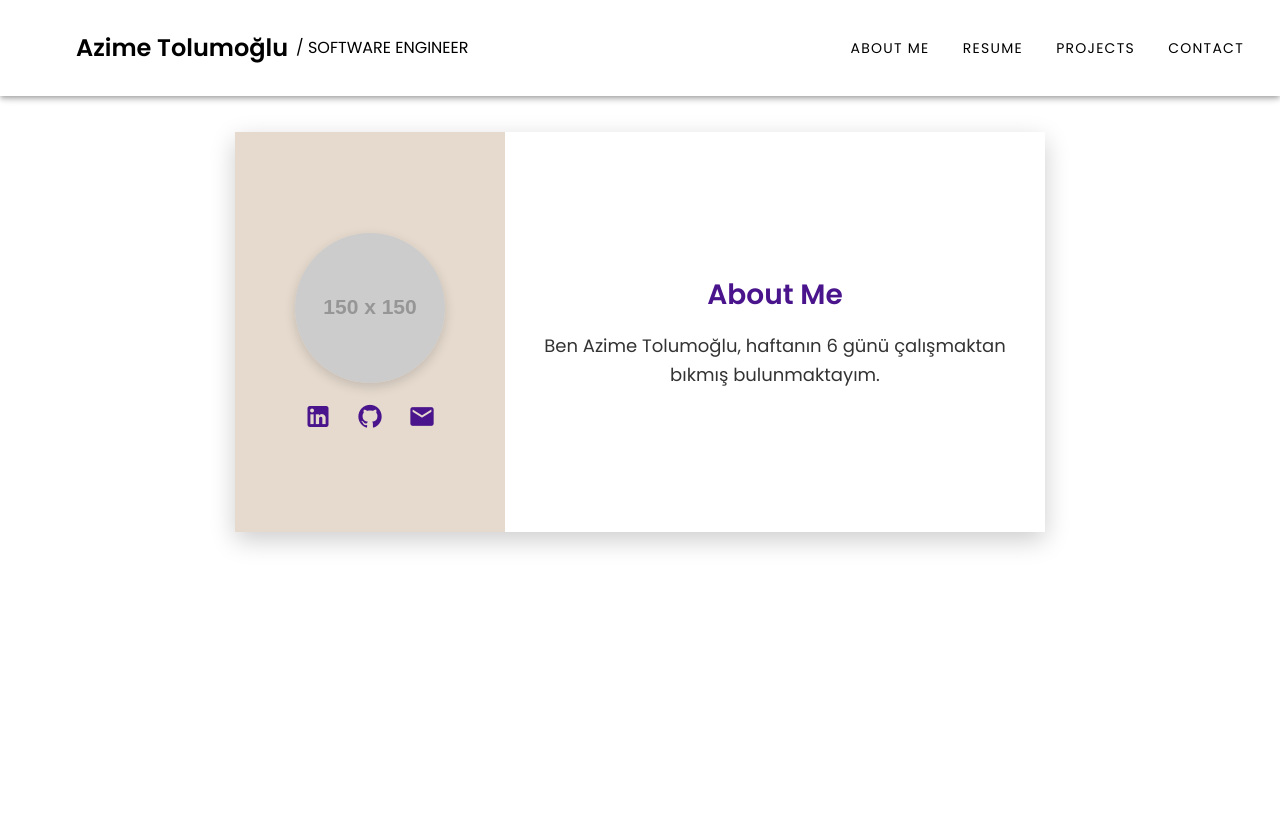
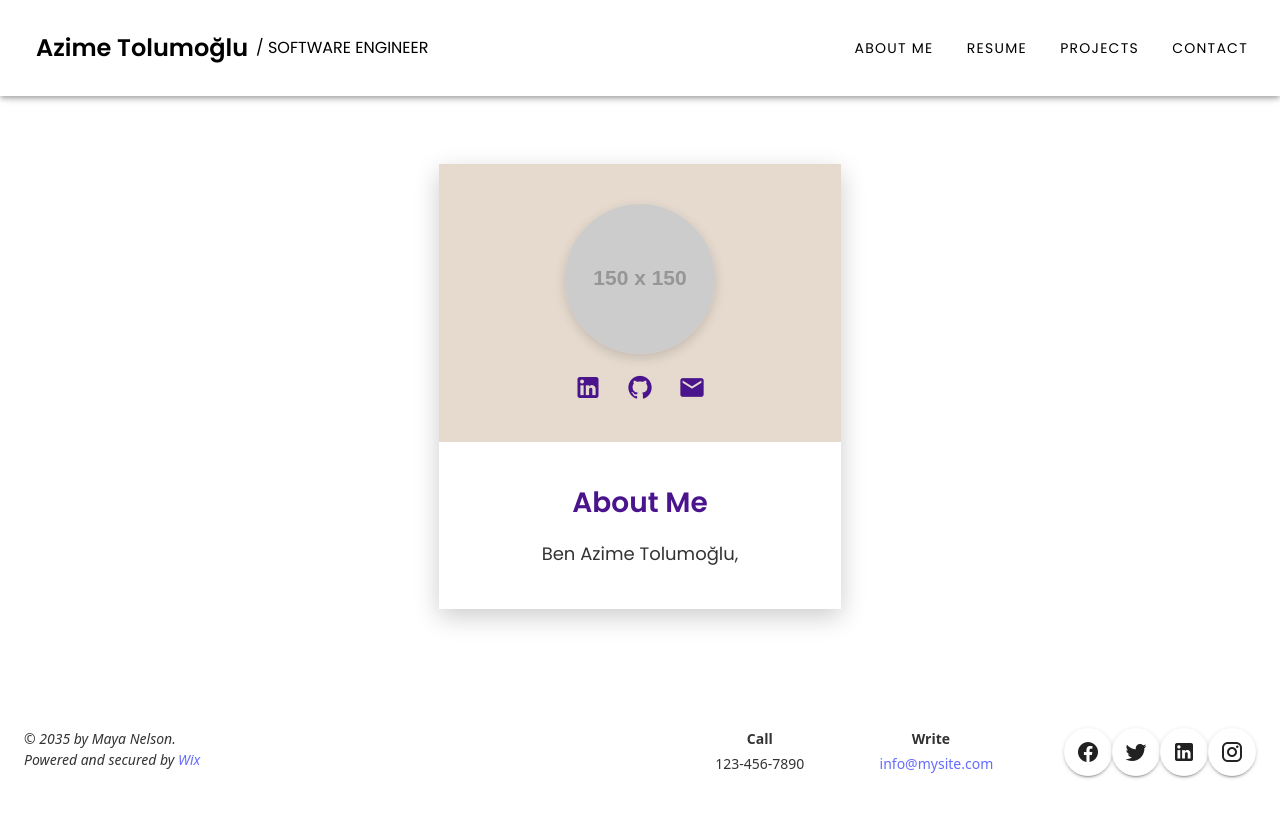
Before and after one commit to TOLUMOGLU/VUeMyWeb, a Vue app: page / in a window 1280 px wide. Shown: the top 818 px of the page. Built offline with nearby package versions, Linux system fonts and the light colour scheme.

Commit message:
header mıobil and footer somp add.

```diff
--- a/src/App.vue
+++ b/src/App.vue
@@ -25,18 +25,22 @@
       style="min-height: 600px; padding: 40px;">
       <AboutMe />
     </section>
+    <FooterComp />
   </v-app>
 </template>
 
 <script>
 import HeaderComponent from './components/Header.vue'
 import AboutMe from './components/AboutMe.vue'
+import FooterComp from './components/Footer.vue'
+
 
 export default {
   name: 'App',
   components: {
     HeaderComponent,
-    AboutMe
+    AboutMe,
+    FooterComp
   },
   data() {
     return {
--- a/src/components/AboutMe.vue
+++ b/src/components/AboutMe.vue
@@ -21,7 +21,7 @@
     <div class="right-side">
       <h2>About Me</h2>
       <p>
-        Ben Azime Tolumoğlu, haftanın 6 günü çalışmaktan bıkmış bulunmaktayım.
+        Ben Azime Tolumoğlu,
       </p>
     </div>
   </div>
--- /dev/null
+++ b/src/components/Footer.vue
@@ -0,0 +1,76 @@
+<template>
+  <v-footer
+    color="white"
+    app
+    class="pa-6"
+  >
+    <v-row
+      justify="space-between"
+      class="text-left"
+      style="width: 100%"
+      no-gutters
+    >
+      <v-col cols="12" md="6" class="footer-left">
+        <div>© 2035 by Maya Nelson.</div>
+        <div>Powered and secured by <a href="https://www.wix.com" target="_blank" rel="noopener">Wix</a></div>
+      </v-col>
+
+      <v-col cols="12" md="1" class="footer-center">
+        <div><strong>Call</strong></div>
+        <div>123-456-7890</div>
+      </v-col>
+
+      <v-col cols="12" md="1" class="footer-center">
+        <div><strong>Write</strong></div>
+        <div><a href="mailto:info@mysite.com">info@mysite.com</a></div>
+      </v-col>
+
+      <v-col cols="12" md="2" class="footer-right d-flex align-center justify-end">
+        <v-btn icon href="https://facebook.com" target="_blank" rel="noopener">
+          <v-icon>mdi-facebook</v-icon>
+        </v-btn>
+        <v-btn icon href="https://twitter.com" target="_blank" rel="noopener">
+          <v-icon>mdi-twitter</v-icon>
+        </v-btn>
+        <v-btn icon href="https://linkedin.com" target="_blank" rel="noopener">
+          <v-icon>mdi-linkedin</v-icon>
+        </v-btn>
+        <v-btn icon href="https://instagram.com" target="_blank" rel="noopener">
+          <v-icon>mdi-instagram</v-icon>
+        </v-btn>
+      </v-col>
+    </v-row>
+  </v-footer>
+</template>
+
+<script setup>
+</script>
+
+<style scoped>
+.footer-left {
+  font-size: 14px;
+  font-style: italic;
+  color: #333;
+}
+
+.footer-center {
+  font-size: 14px;
+  color: #333;
+  text-align: center;
+
+}
+
+.footer-center strong {
+  display: block;
+  margin-bottom: 4px;
+}
+
+.footer-right v-btn {
+  margin-left: 8px;
+  color: #333;
+}
+
+.footer-right v-btn:hover {
+  color: #673ab7;
+}
+</style>
--- a/src/components/Header.vue
+++ b/src/components/Header.vue
@@ -1,18 +1,65 @@
 <template>
+  <v-container fluid>
     <v-app-bar app color="white" class="pa-4">
-    <div class="title-container pa-10">
+      <v-row class="align-center" style="width: 100%" no-gutters>
+        <v-col cols="8" md="4" class="d-flex align-center">
+          <div class="title-container">
             <span class="name">Azime Tolumoğlu</span>
             <span class="subtitle">/ SOFTWARE ENGINEER</span>
           </div>
+        </v-col>
 
-    <v-spacer></v-spacer>
-
+        <v-col
+          cols="4"
+          md="8"
+          class="d-none d-md-flex justify-end align-center"
+        >
           <v-btn text class="custom-btn" @click="$emit('navigate', 'about-me')">ABOUT ME</v-btn>
           <v-btn text class="custom-btn" @click="$emit('navigate', 'resume')">RESUME</v-btn>
           <v-btn text class="custom-btn" @click="$emit('navigate', 'projects')">PROJECTS</v-btn>
           <v-btn text class="custom-btn" @click="$emit('navigate', 'contact')">CONTACT</v-btn>
+        </v-col>
+
+        <v-col
+          cols="4"
+          class="d-flex d-md-none justify-end align-center"
+        >
+          <v-btn icon @click="drawer = true">
+            <v-icon>mdi-menu</v-icon>
+          </v-btn>
+        </v-col>
+      </v-row>
     </v-app-bar>
+
+    <v-navigation-drawer
+      v-model="drawer"
+      temporary
+      location="right"
+      class="d-md-none"
+    >
+      <v-list>
+        <v-list-item @click="$emit('navigate', 'about-me'); drawer = false">
+          <v-list-item-title>ABOUT ME</v-list-item-title>
+        </v-list-item>
+        <v-list-item @click="$emit('navigate', 'resume'); drawer = false">
+          <v-list-item-title>RESUME</v-list-item-title>
+        </v-list-item>
+        <v-list-item @click="$emit('navigate', 'projects'); drawer = false">
+          <v-list-item-title>PROJECTS</v-list-item-title>
+        </v-list-item>
+        <v-list-item @click="$emit('navigate', 'contact'); drawer = false">
+          <v-list-item-title>CONTACT</v-list-item-title>
+        </v-list-item>
+      </v-list>
+    </v-navigation-drawer>
+  </v-container>
 </template>
+
+<script setup lang="ts">
+import { ref } from 'vue'
+
+const drawer = ref(false)
+</script>
 
 <style>
 @import url('https://fonts.googleapis.com/css2?family=Poppins:wght@400;600&display=swap');
@@ -61,4 +108,8 @@
   outline: none !important;
   border: none !important;
 }
+.v-navigation-drawer {
+  padding-top: 64px !important;
+}
+
 </style>
```
Lines whose indentation alone changed are shown as unchanged.
